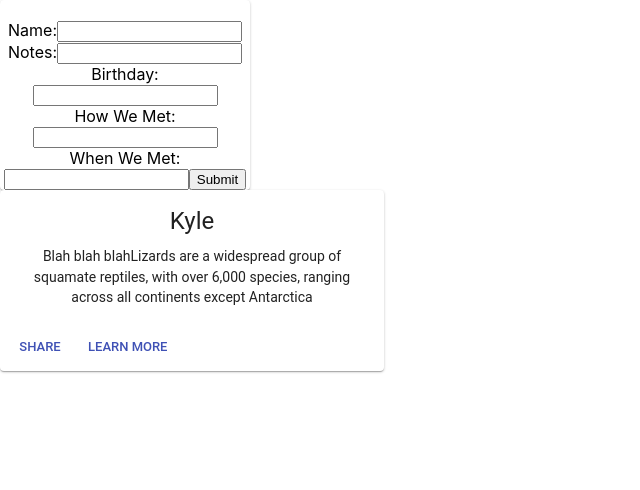
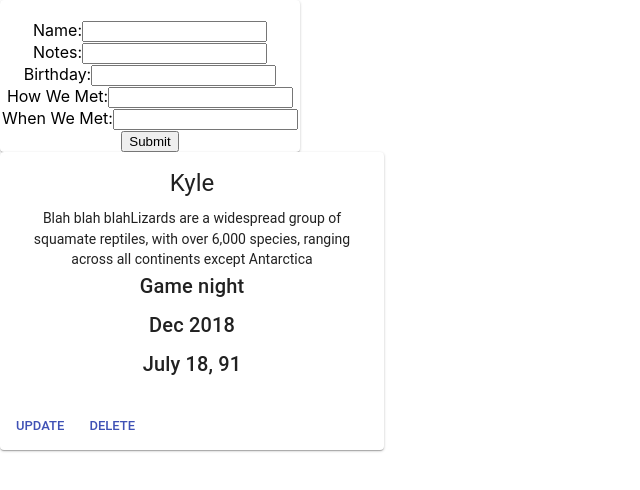
Before and after one commit to Haag/Tester, a React (Create React App) app in the folder people/: page / in a window 1280 px wide. Shown: the top 490 px of the page, without its empty margins (0-640 px from the left). Built offline with nearby package versions, Linux system fonts and the light colour scheme.

Commit message:
added all the state to cards

```diff
--- a/people/src/components/People.js
+++ b/people/src/components/People.js
@@ -13,7 +13,7 @@ class People extends Component {
                 {
                     name: "Kyle",
                     notes: "Blah blah blah",
-                    birthday: "Jult 18, 91",
+                    birthday: "July 18, 91",
                     hwm: "Game night",
                     wwm: "Dec 2018",
                 }],
@@ -46,7 +46,7 @@ class People extends Component {
 
         return(
             <div>
-                <Card style={{width: "250px" }}>
+                <Card style={{width: "300px" }}>
                     <PeopleForm handleChange={this.handleChange} updateChange={this.updateChange}
                         name={this.state.name}  notes={this.state.notes} birthday={this.state.birthday}
                         hwm={this.state.hwm} wwm={this.state.wwm}/>
--- a/people/src/components/PersonCard.js
+++ b/people/src/components/PersonCard.js
@@ -31,14 +31,23 @@ const PersonCard = (props) => {
               Lizards are a widespread group of squamate reptiles, with over 6,000 species, ranging
               across all continents except Antarctica
             </Typography>
+            <Typography gutterBottom variant="h6" component="h2">
+               {props.hwm}
+            </Typography>
+            <Typography gutterBottom variant="h6" component="h2">
+               {props.wwm}
+            </Typography>
+            <Typography gutterBottom variant="h6" component="h2">
+               {props.birthday}
+            </Typography>
           </CardContent>
         </CardActionArea>
         <CardActions>
           <Button size="small" color="primary">
-            Share
+            Update
           </Button>
           <Button size="small" color="primary">
-            Learn More
+            Delete
           </Button>
         </CardActions>
       </Card>
```
